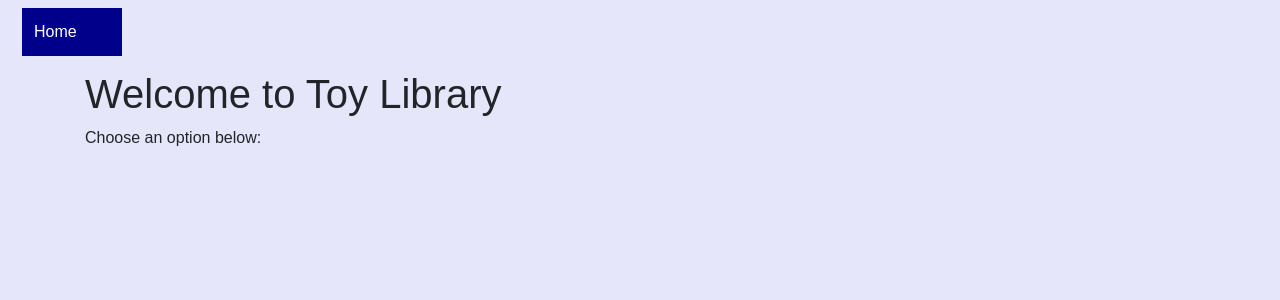
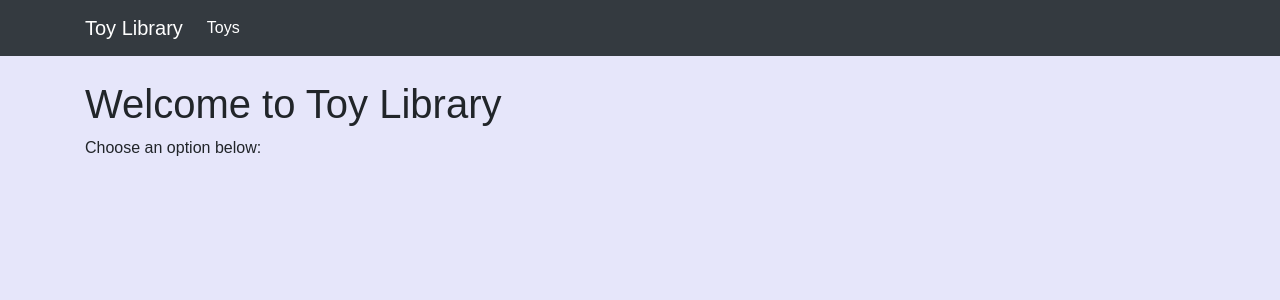
Before and after one commit to CLackrone/toy-library, a React (Create React App) app in the folder client/: page / in a window 1280 px wide. Shown: the top 300 px of the page. Built offline with nearby package versions, Linux system fonts and the light colour scheme.

Commit message:
added links, bootstrap to NavBar

```diff
--- a/client/src/components/Navbar.js
+++ b/client/src/components/Navbar.js
@@ -1,28 +1,26 @@
 import React, { Component } from 'react'
-import { NavLink } from 'react-router-dom'
-
-const link = {
-  width: '100px',
-  padding: '12px',
-  margin: '0 6px 6px',
-  background: 'blue',
-  textDecoration: 'none',
-  color: 'white',
-}
+import { Link } from 'react-router-dom'
 
 const NavBar = () => {
   return (
-    <div className="navbar">
-      <NavLink
-        to='/'
-        exact
-        style={link}
-        activeStyle={{
-          background: 'darkblue'
-        }}
-      >Home</NavLink>
+    <nav className="navbar navbar-expand-md navbar-dark bg-dark mb-4">
+    <div className="container">
+      <Link className="navbar-brand" to="/">Toy Library</Link>
+      <button className="navbar-toggler" type="button" data-toggle="collapse" data-target="#navbarCollapse" aria-controls="navbarCollapse" aria-expanded="false" aria-label="Toggle navigation">
+        <span className="navbar-toggler-icon"></span>
+      </button>
 
-    </div>
+        <div className="collapse navbar-collapse" id="navbarCollapse">
+          <ul className="navbar-nav mr-auto">
+            <li className="nav-item active">
+              <Link className="nav-link" to="/toys">Toys <span className="sr-only">(current)</span></Link>
+            </li>
+
+          </ul>
+
+        </div>
+      </div>
+    </nav>
   )
 }
 
```
